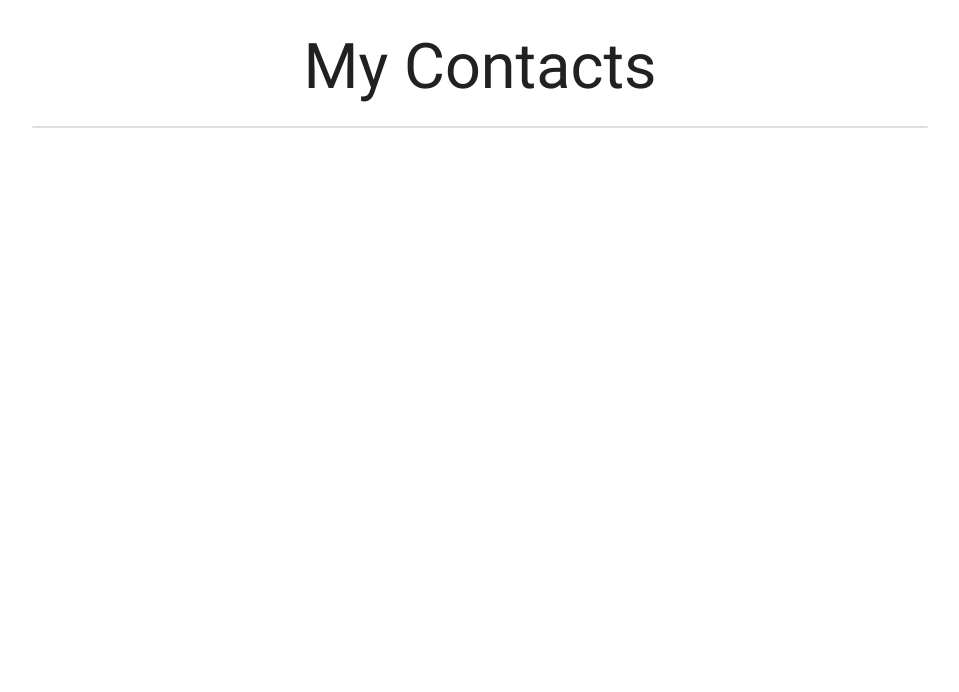
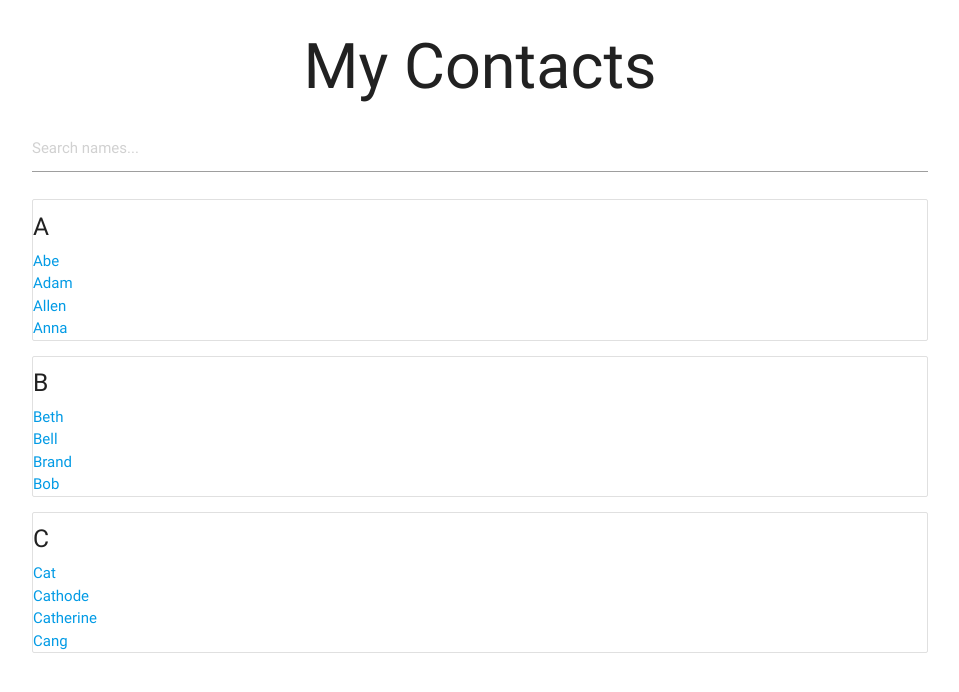
Before and after one commit to jesraygarciano/FilterableListInVanillaJS, a plain HTML site: page index.html in a window 1280 px wide. Shown: the whole page, without its empty margins (160-1119 px from the left). Drawn offline with nearby package versions, Linux system fonts and the light colour scheme.

Commit message:
Starting working on the javascript

```diff
--- a/index.html
+++ b/index.html
@@ -14,14 +14,68 @@
 			My Contacts
 		</h1>
 
+		<input type="text" id="filterInput" placeholder="Search names...">
 		<ul class="collection width-header" id="names">
 
 			<li class="collection-header">
+				<h5>A</h5>
+			</li>
+			<li class="collection-itemm">
+				<a href="#">Abe</a>
+			</li>
+			<li class="collection-itemm">
+				<a href="#">Adam</a>
+			</li>
+			<li class="collection-itemm">
+				<a href="#">Allen</a>
+			</li>
+			<li class="collection-itemm">
+				<a href="#">Anna</a>
+			</li>
+		</ul>
 
+		<ul class="collection width-header" id="names">
+
+			<li class="collection-header">
+				<h5>B</h5>
 			</li>
+			<li class="collection-itemm">
+				<a href="#">Beth</a>
+			</li>
+			<li class="collection-itemm">
+				<a href="#">Bell</a>
+			</li>
+			<li class="collection-itemm">
+				<a href="#">Brand</a>
+			</li>
+			<li class="collection-itemm">
+				<a href="#">Bob</a>
+			</li>
+		</ul>
 
+		<ul class="collection width-header" id="names">
+
+			<li class="collection-header">
+				<h5>C</h5>
+			</li>
+			<li class="collection-itemm">
+				<a href="#">Cat</a>
+			</li>
+			<li class="collection-itemm">
+				<a href="#">Cathode</a>
+			</li>
+			<li class="collection-itemm">
+				<a href="#">Catherine</a>
+			</li>
+			<li class="collection-itemm">
+				<a href="#">Cang</a>
+			</li>
 		</ul>
 	</div>
 
+<script>
+
+</script>
+
 </body>
 </html>
```
